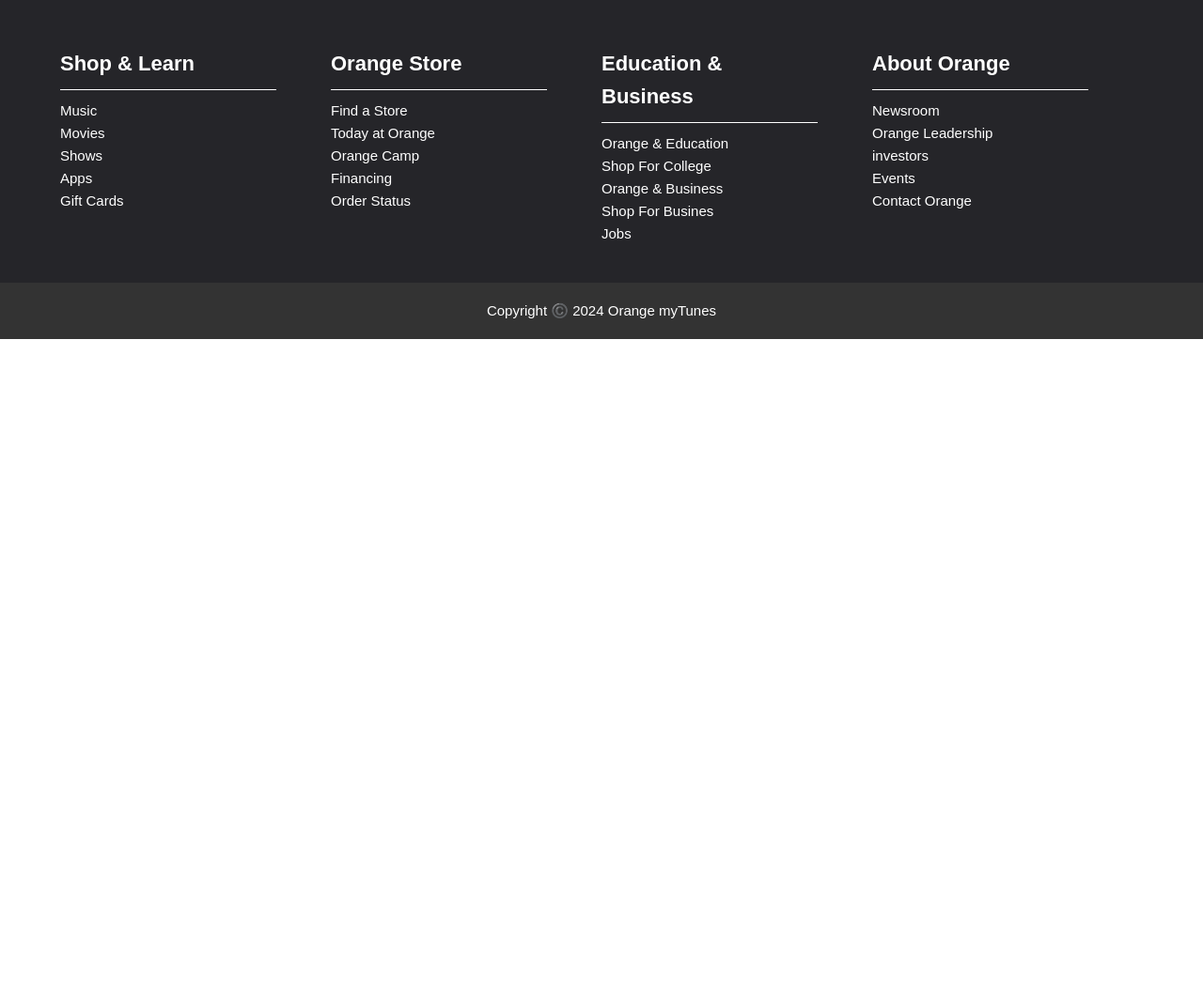
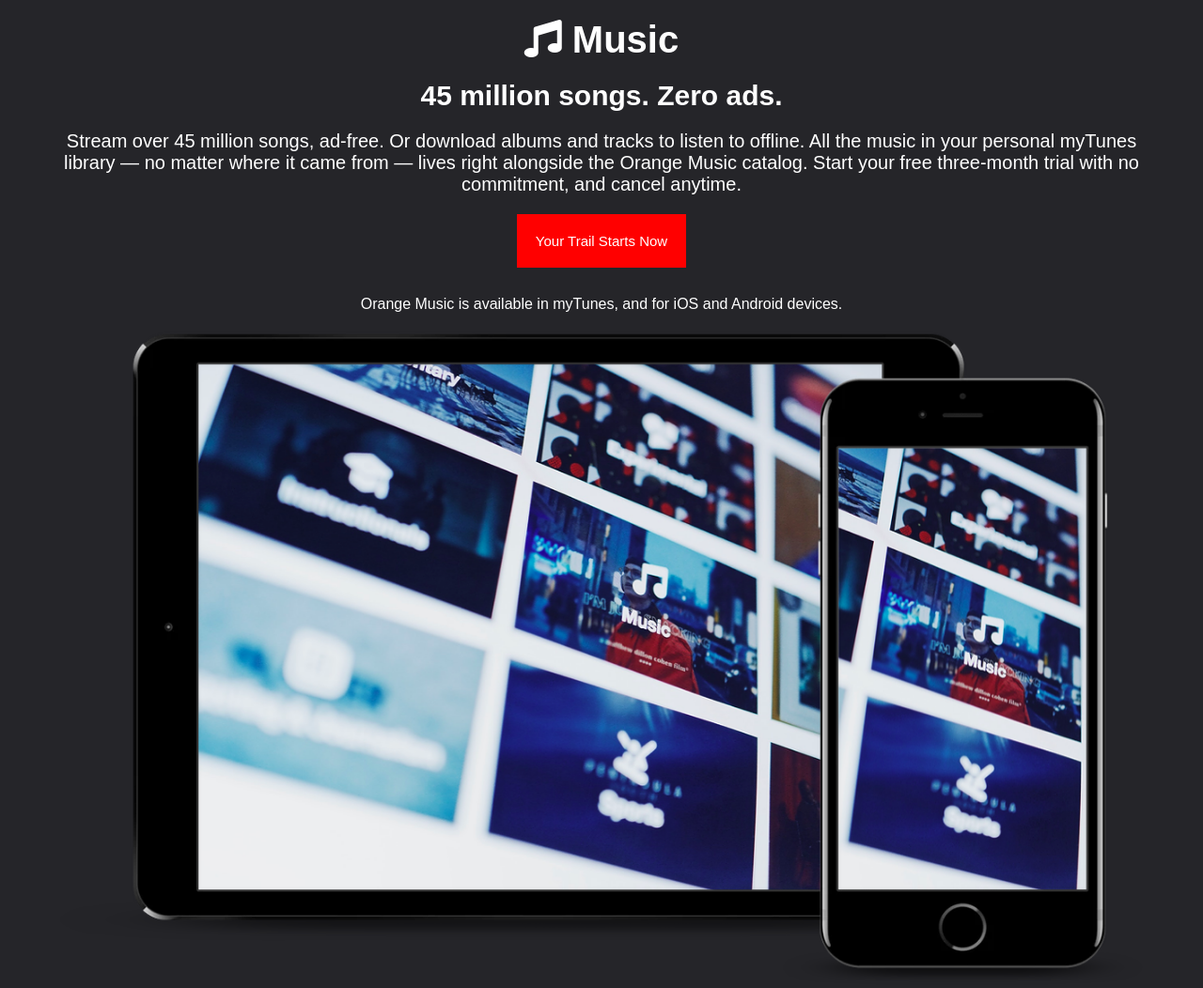
Before and after one commit to 369webforall/mytune-2024, a website: page index.html in a window 1280 px wide. Shown: the top 1052 px of the page at 94% size. Before the commit the page ends 800 px from the top, so only its background shows below. Drawn offline with Linux system fonts and the light colour scheme.

Commit message:
Section 2 complete

```diff
--- a/index.html
+++ b/index.html
@@ -5,6 +5,7 @@
     <meta name="viewport" content="width=device-width, initial-scale=1.0" />
     <title>My Tune project 2024</title>
     <link rel="stylesheet" href="./style.css" />
+    <link rel="stylesheet" href="https://cdnjs.cloudflare.com/ajax/libs/font-awesome/5.15.4/css/all.min.css">
   </head>
   <body>
     <!-- header section antonio -->
@@ -14,7 +15,26 @@
     <section class="section1"></section>
 
     <!-- Duwayne -->
-    <section class="section2"></section>
+    <section class="section2">
+      <div class="wrapper">
+        <h2 class="wrapper_head">
+           <i class="fas fa-music"></i> Music</h2>
+        <h3>45 million songs. Zero ads.</h3>
+        <p class="para1">
+          Stream over 45 million songs, ad-free. Or download albums and tracks to listen to offline. All the music in your personal myTunes library — no matter where it came from — lives right alongside the Orange Music catalog. Start your free three-month trial with no commitment, and cancel anytime.
+        </p>
+        <a class="btn btn-primary" href="#">Your Trail Starts Now</a>
+
+        <p class="para2">
+          Orange Music is available in myTunes, and for iOS and Android devices.
+        </p>
+        <div class="img">
+          <img src="./images/mockup1.png" alt="phone display" width="100%">
+        </div>
+      </div>
+
+
+    </section>
 
     <!-- Ruksar -->
     <section class="section3"></section>
--- a/style.css
+++ b/style.css
@@ -27,6 +27,55 @@
 /* <!-- Fredda section1 end  --> */
 
 /* <!-- Duwayne  section 2--> start */
+.section2 {
+  text-align: center;
+  background-color: #252529;
+  color: white;
+  font-size: 2rem;
+}
+
+.section2 h3 {
+  font-size: 3rem;
+  padding-bottom: 2rem;
+}
+
+.para1 {
+  font-size: 2rem;
+  padding-bottom: 2rem;
+}
+
+.section2 a{
+  background-color: red;
+  padding: 20px 20px;
+  margin-top: 50px 100px;
+  font-size: 1.5rem;
+}
+
+.wrapper_head {
+  font-size: 4rem;
+  margin: 0;
+  padding-bottom: 2rem;
+  padding: 2rem 0;
+}
+
+.para2 {
+  padding-top: 2rem;
+  padding-bottom: 2rem;
+  font-size: medium;
+}
+
+.btn {
+  padding: 1rem 1rem;
+  color: #fff;
+  display: inline-block;
+  text-decoration: none;
+  margin-bottom: 1rem;
+}
+
+
+.btn-primary {
+  background: #b90415;
+}
 
 /* <!-- Duwayne  section 2--> end */
 
```
Also changed, not shown: images/mockup1.png (added).
